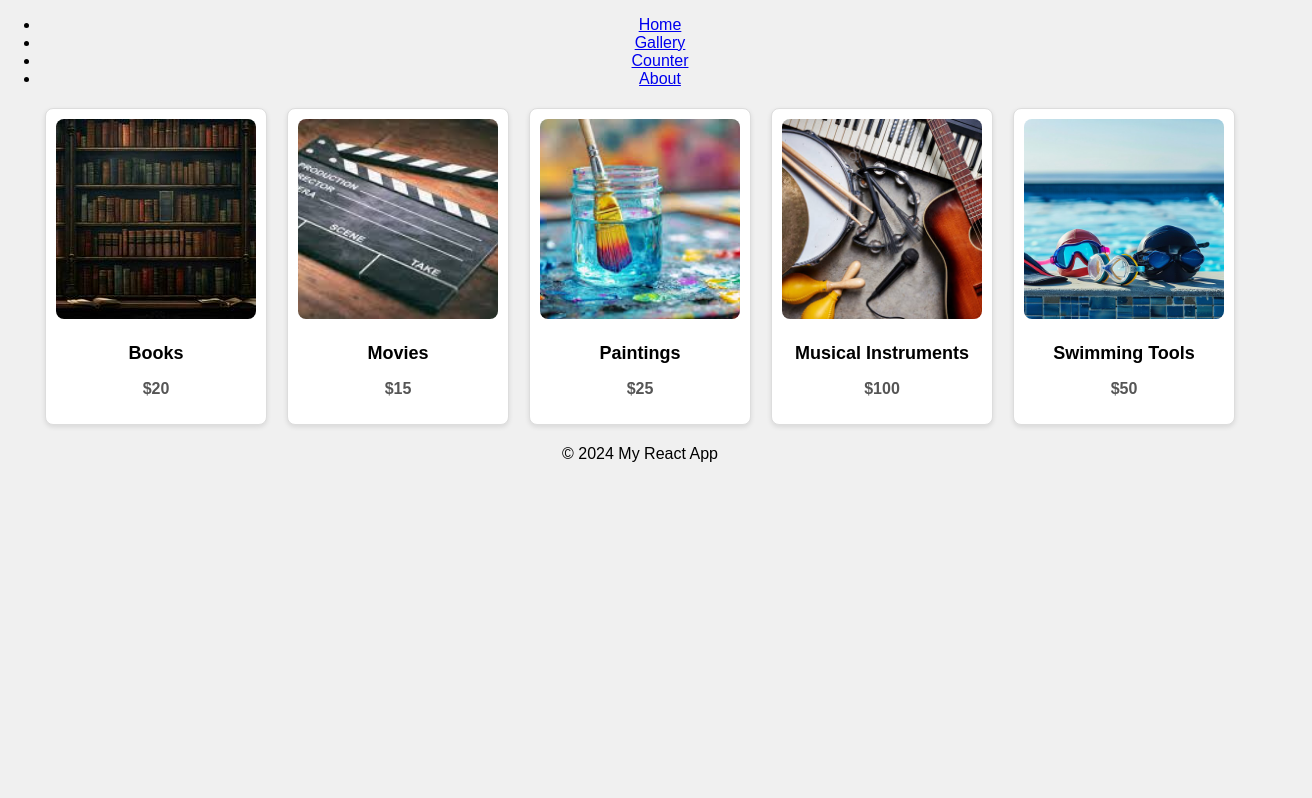
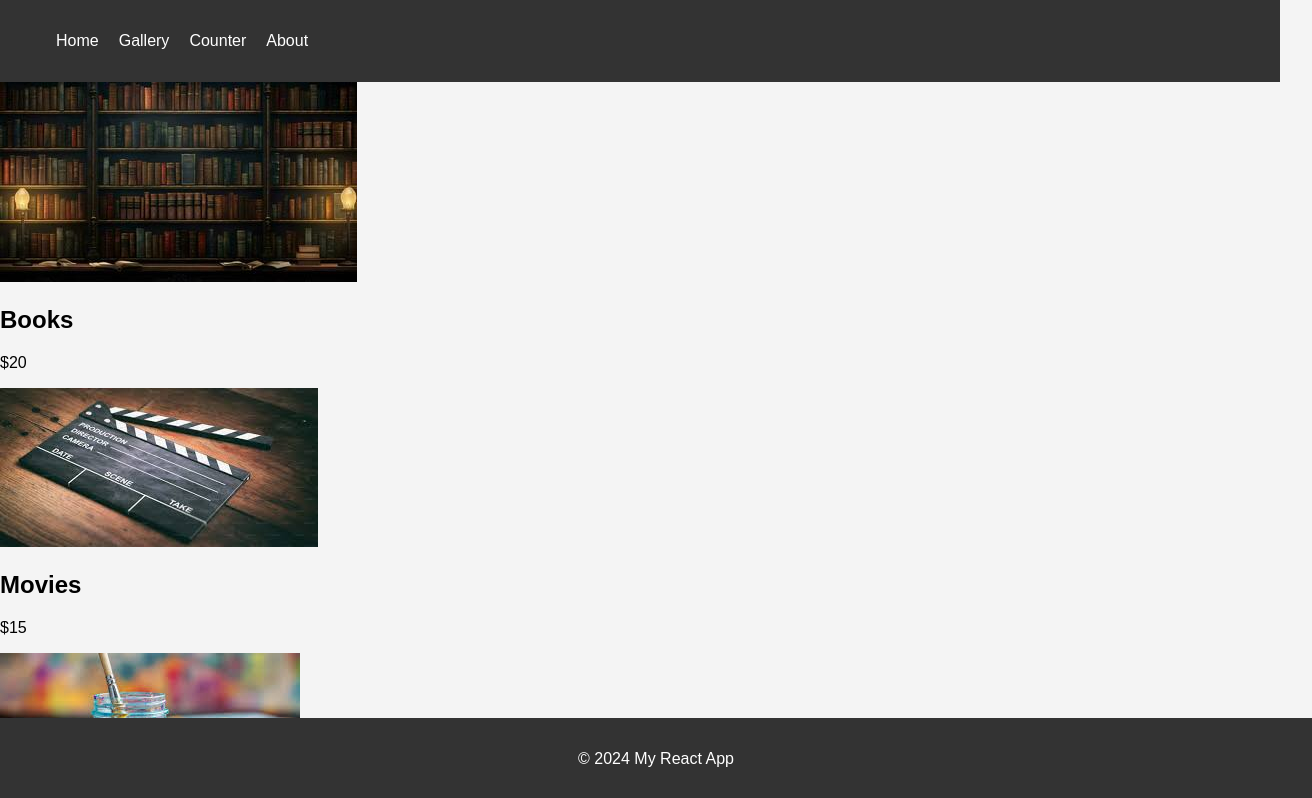
Before and after one commit to aycamervetohumcu/React-Assignment-1, a React (Vite) app in the folder my-react-app/: page /gallery in a window 1280 px wide. Shown: the top 798 px of the page, 1312 px wide, since content can reach past the window. Built offline with nearby package versions, Linux system fonts and the light colour scheme.

Commit message:
home is fixed

```diff
--- a/my-react-app/src/App.jsx
+++ b/my-react-app/src/App.jsx
@@ -1,7 +1,7 @@
 import { BrowserRouter as Router, Route, Routes } from 'react-router-dom';
 import Navbar from './Components/Navbar';
 import Footer from './Components/Footer';
-import Home from './pages/Home';
+import Home from './pages/home';
 import CounterPage from './pages/CounterPage';
 import About from './pages/About';
 import Gallery from "./Components/Gallery.jsx";
--- a/my-react-app/src/Components/Counter.jsx
+++ b/my-react-app/src/Components/Counter.jsx
@@ -0,0 +1,20 @@
+import { useState } from 'react';
+
+function Counter() {
+  const [count, setCount] = useState(0);
+
+  const increment = () => setCount(count + 1);
+  const decrement = () => setCount(count - 1);
+  const reset = () => setCount(0);
+
+  return (
+    <div>
+      <h2>Counter: {count}</h2>
+      <button onClick={increment}>Increment</button>
+      <button onClick={decrement}>Decrement</button>
+      <button onClick={reset}>Reset</button>
+    </div>
+  );
+}
+
+export default Counter;
--- a/my-react-app/src/index.css
+++ b/my-react-app/src/index.css
@@ -1,49 +1,49 @@
 body {
   font-family: Arial, sans-serif;
+  background-color: #f4f4f4;
   margin: 0;
-  padding: 0;
-  background-color: #f0f0f0;
-  text-align: center;
 }
 
-h1 {
-  margin-top: 20px;
+nav {
+  background-color: #333;
+  color: white;
+  padding: 1rem;
 }
 
-.gallery {
+nav ul {
+  list-style: none;
   display: flex;
-  flex-wrap: wrap;
-  justify-content: center;
-  gap: 20px;
-  margin: 20px;
 }
 
-.product {
-  background: white;
-  border: 1px solid #ddd;
-  border-radius: 8px;
-  padding: 10px;
-  width: 200px;
-  text-align: center;
-  box-shadow: 0 2px 5px rgba(0, 0, 0, 0.1);
+nav li {
+  margin-right: 20px;
 }
 
-.product img {
-  width: 200px;
-  height: 200px;
-  object-fit: cover;
-  border-radius: 8px;
-  margin-bottom: 10px;
+nav a {
+  color: white;
+  text-decoration: none;
 }
 
-
-.product h2 {
-  font-size: 18px;
-  margin: 10px 0;
+footer {
+  background-color: #333;
+  color: white;
+  text-align: center;
+  padding: 1rem;
+  position: absolute;
+  width: 100%;
+  bottom: 0;
 }
 
-.product p {
-  color: #555;
-  font-size: 16px;
-  font-weight: bold;
+button {
+  margin: 5px;
+  padding: 10px;
+  background-color: #4CAF50;
+  color: white;
+  border: none;
+  border-radius: 4px;
+  cursor: pointer;
 }
+
+button:hover {
+  background-color: #45a049;
+}
--- a/my-react-app/src/pages/About.jsx
+++ b/my-react-app/src/pages/About.jsx
@@ -1,5 +1,16 @@
 function About() {
-    return <div>About page </div>
-}
+    return (
+      <div>
+        <h1>About This Project</h1>
+        <p>
+          This project was created to showcase a simple gallery of products
+          using React.
+        </p>
+        <p>
+          Users can interact with buttons to increment, decrement, and reset a counter number.
+        </p>
+      </div>
+    );
+  }
 
-export default About;
+  export default About;
--- a/my-react-app/src/pages/CounterPage.jsx
+++ b/my-react-app/src/pages/CounterPage.jsx
@@ -0,0 +1,12 @@
+import Counter from '../Components/Counter';
+
+function CounterPage() {
+  return (
+    <div>
+      <h1>Counter Page</h1>
+      <Counter />
+    </div>
+  );
+}
+
+export default CounterPage;
--- a/my-react-app/src/pages/home.jsx
+++ b/my-react-app/src/pages/home.jsx
@@ -1,5 +1,13 @@
 function Home() {
-    return<div>Homepage</div>
-}
+    return (
+      <div>
+        <h1>Welcome to My Gallery Website</h1>
+        <p>
+          This is a gallery project where you can browse different products,
+          explore various categories such as books, movies, paintings, and more!
+        </p>
+      </div>
+    );
+  }
 
-export default Home;
+  export default Home;
```
